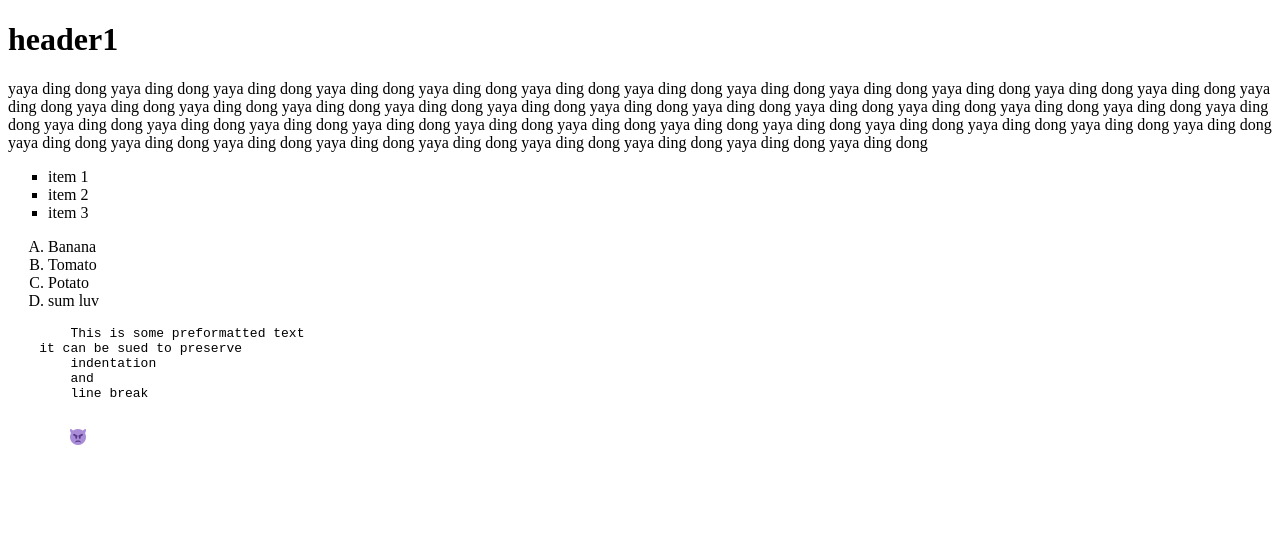
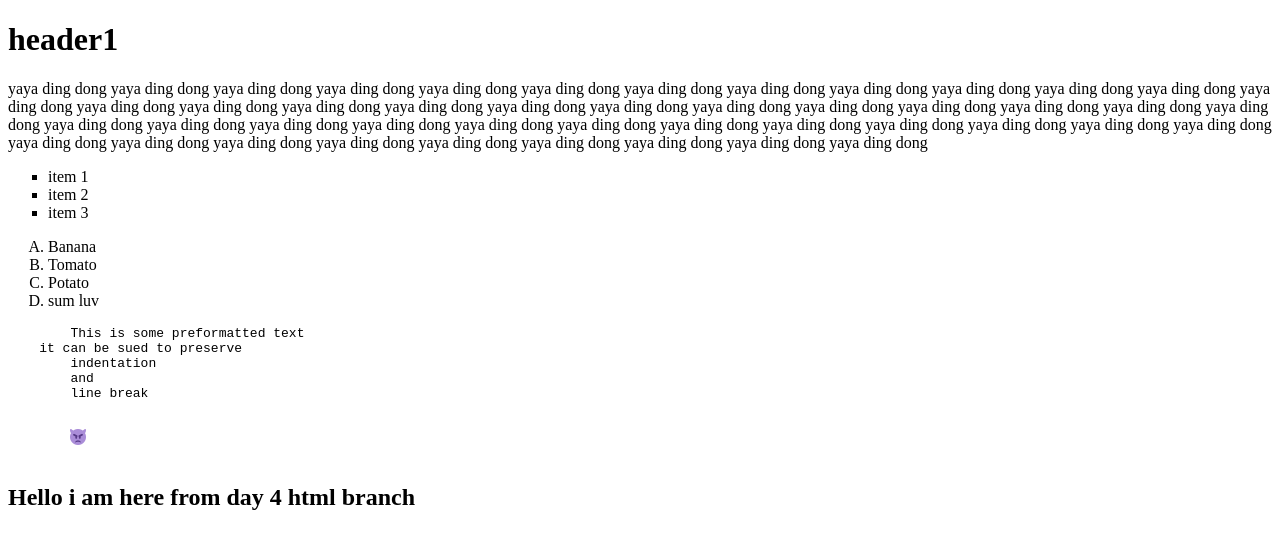
Before and after one commit to Panida287/week-1-html, a plain HTML site: page index.html in a window 1280 px wide. Drawn offline with Linux system fonts and the light colour scheme.

Commit message:
added header 2 to my index file

```diff
--- a/index.html
+++ b/index.html
@@ -51,5 +51,7 @@
         title="wtf"
         alt="wtf"/>
     </pre>
+    <h2>Hello i am here from day 4 html branch</h2>
 </body>
+
 </html>
```
